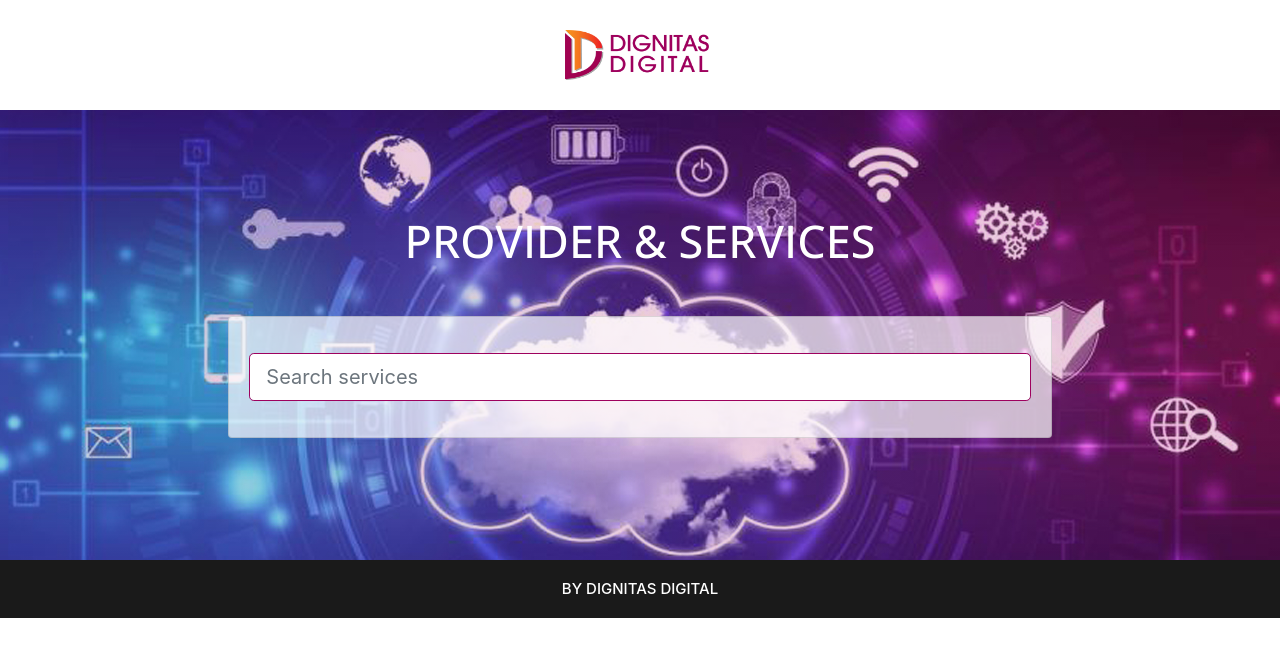
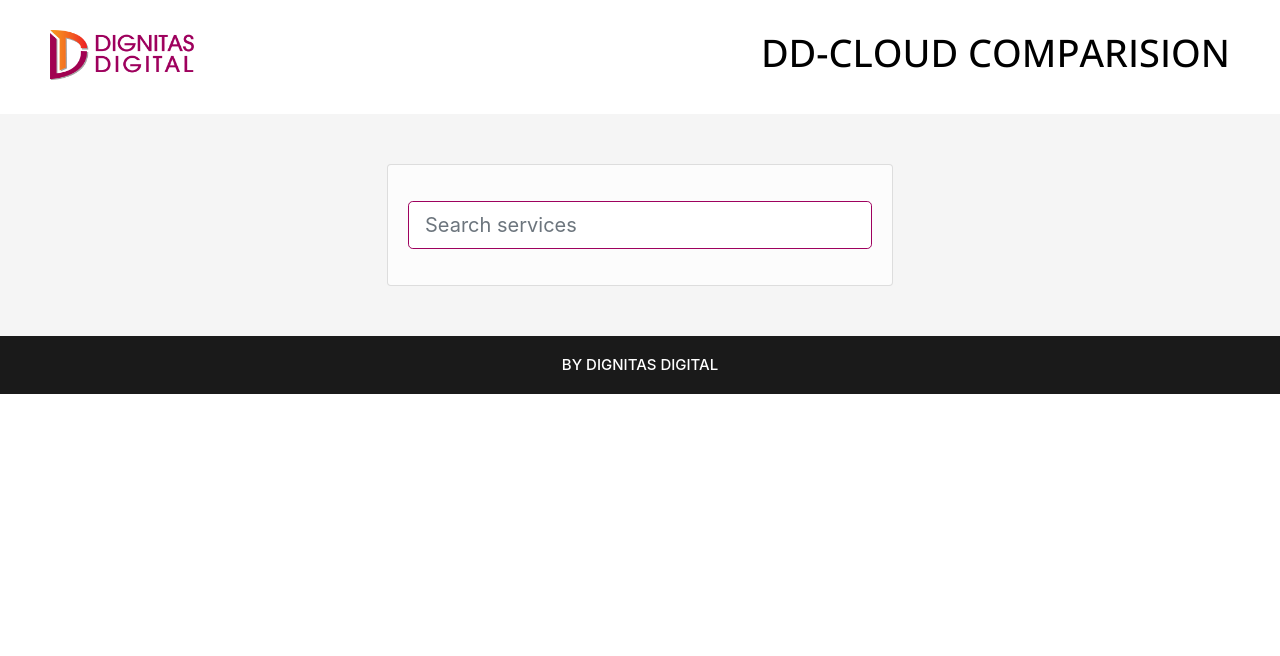
Before and after one commit to rais24/DD-Cloud-ProviderApp, a React (Create React App) app in the folder client/: page / in a window 1280 px wide. Shown: the top 656 px of the page. Built offline with nearby package versions, Linux system fonts and the light colour scheme; no server answers.

Commit message:
newdesign changes

```diff
--- a/client/src/App.css
+++ b/client/src/App.css
@@ -1,3 +1,6 @@
+body, html{
+  overflow-x: hidden;
+}
 .App {
   text-align: center;
 }
@@ -38,19 +41,31 @@ footer h2{padding: 20px;
 }
 .service-inner{display: table-cell;
   vertical-align: middle;}
-.service-box h2{font-family: 'Open Sans', sans-serif;text-transform: uppercase;font-size:42px;padding-bottom:20px;}
-.service-box a{font-family: 'Open Sans', sans-serif;color:#000;font-weight: bold; padding-top:30px;}
-.head-bg{background:
+  .ReactModal__Content h2{font-family: 'Open Sans', sans-serif;text-transform: uppercase;font-size:42px;padding-bottom:20px;}
+  .ReactModal__Content p{font-family: 'Open Sans', sans-serif;font-size:16px;}
+  .ReactModal__Content a{font-family: 'Open Sans', sans-serif;color:#000;font-weight: bold; padding-top:30px;}
+.head-bg{
+  /*background:
   linear-gradient(
       rgba(158, 1, 94, 0.20),
       rgba(158, 1, 94, 0.20)
     ), url('../public/header-bg.jpg') no-repeat center top;background-size:cover;
-  min-height: 450px;
+  min-height: 450px;*/
+  padding:50px 0;
+  background-color:#f5f5f5;
   }
-  .head-bg h1{font-family: 'Open Sans', sans-serif;color:#fff;padding:80px 0 40px 0;text-transform: uppercase;font-size:45px;}
+  .head-bg .card{width:60%;margin: 0 auto;}
+  .head-bg h1{}
     .jumbotron{margin-bottom: 0;}
+    .jumbotron img{text-align: left;}
+    .jumbotron h1{font-family: 'Open Sans', sans-serif;color:#000;text-transform: uppercase;font-size:38px;text-align: right;}
+    .logo{text-align: left;}
   .card{background-color: rgba(255, 255, 255, 0.7);}
   .card input{border:solid 1px #9E015E;}
+  .ReactModalPortal .ReactModal__Content {width:800px;height: 600px;top:15% !important; margin: 0 auto;position: relative;text-align: center;}
+  .ReactModal__Content .close-btn{position: absolute;top:0px;right:0;}
+.pop-header{  padding:20px 0;margin-bottom:50px;;
+  background-color:#f5f5f5;}
 @media (prefers-reduced-motion: no-preference) {
   .App-logo {
     animation: App-logo-spin infinite 20s linear;
@@ -92,3 +107,13 @@ button {
   text-decoration: underline;
   cursor: pointer;
 }
+
+
+@media (max-width:521px) {
+  .ReactModalPortal .ReactModal__Content{width:90%;height:auto;left: 5% !important;}
+  .logo{text-align: center;}
+  .jumbotron h1{text-align: center;font-size:25px;padding-top:20px;}
+  .head-bg .card{width:90%;}
+  .crud-tab .col{display: block !important;margin-bottom: 30px;}
+
+}
--- a/client/src/Components/GetProviderService.tsx
+++ b/client/src/Components/GetProviderService.tsx
@@ -33,9 +33,8 @@ function GetProviderService(provider_id : number, search_text: string) {
              </div>)
         })}
         {data && data !== undefined && data.searchService !== undefined && data.searchService.map((service :any) => {
-          let url = "/detail/"+service.serviceid;
            return(<div className="cont-part" key={service.serviceid}>
-             <Link to={url} >{service.service}</Link>
+             <button type='button' onClick={() => openDetailModal(service.serviceid)}>{service.service}</button>
              </div>)
         })}
 
--- a/client/src/Components/GetProviders.tsx
+++ b/client/src/Components/GetProviders.tsx
@@ -30,7 +30,7 @@ function GetProviders(props: ProviderProps) {
             servicehtml = servicehtml3;
         }
         return(
-        <div className="col-sm-4 border bg-light py-3 px-lg-5 text-center col" key={provider.providerid}>
+        <div className="col-sm-12 col-lg-4 border bg-light py-3 px-lg-5 text-center col" key={provider.providerid}>
             {logohtml}
             {servicehtml}
         </div>);
--- a/client/src/Components/Home.tsx
+++ b/client/src/Components/Home.tsx
@@ -14,15 +14,18 @@ function Home(){
     return (
         <>
         <div className="App crud-wrapper">
-    <div className="jumbotron text-center">
+    <div className="jumbotron  text-center">
+      <div className="row">
+      <div className="col-lg-4 logo">
     <img src="logo.png" alt="DD logo" width="150" height="50"/>
+    </div>
+<div className="col-lg-8"><h1>DD-Cloud Comparision</h1></div>
+</div>
     </div>
     <div className="main-content">
       <div className="container-fluid head-bg">
-        <br/>
         <div className="row justify-content-center">
           <div className="col-12 col-md-10 col-lg-8">
-          <h1> Provider &amp; Services</h1>
             <form className="card card-sm">
               <div className="card-body row no-gutters align-items-center">
                 <div className="col">
--- a/client/src/Components/ShowDetailModal.tsx
+++ b/client/src/Components/ShowDetailModal.tsx
@@ -20,11 +20,12 @@ function ShowDetailModal(props: {showModal: boolean, serviceId: string}) {
     {data && data.getServiceByServiceId.map((service: any) => {
       return(
       <Modal isOpen={modalIsOpen} onRequestClose={() => setModalIsOpen(false)} ariaHideApp={false}>
+        <div className="pop-header"><img src="logo.png" width="150" height="50" alt="logo" /></div>
         <h2>{service.service}</h2>
         <p>{service.description}</p>
-        <p>{service.cost}</p>
-        <div>
-          <button onClick={() => setModalIsOpen(false)}>Close</button>
+        <a href={service.cost} target="_blank">{service.cost}</a>
+        <div className="close-btn">
+          <button onClick={() => setModalIsOpen(false)}><img src="close-model.png" alt="close" /></button>
         </div>
       </Modal>
       )
```
Also changed, not shown: client/public/close-model.png (added).
